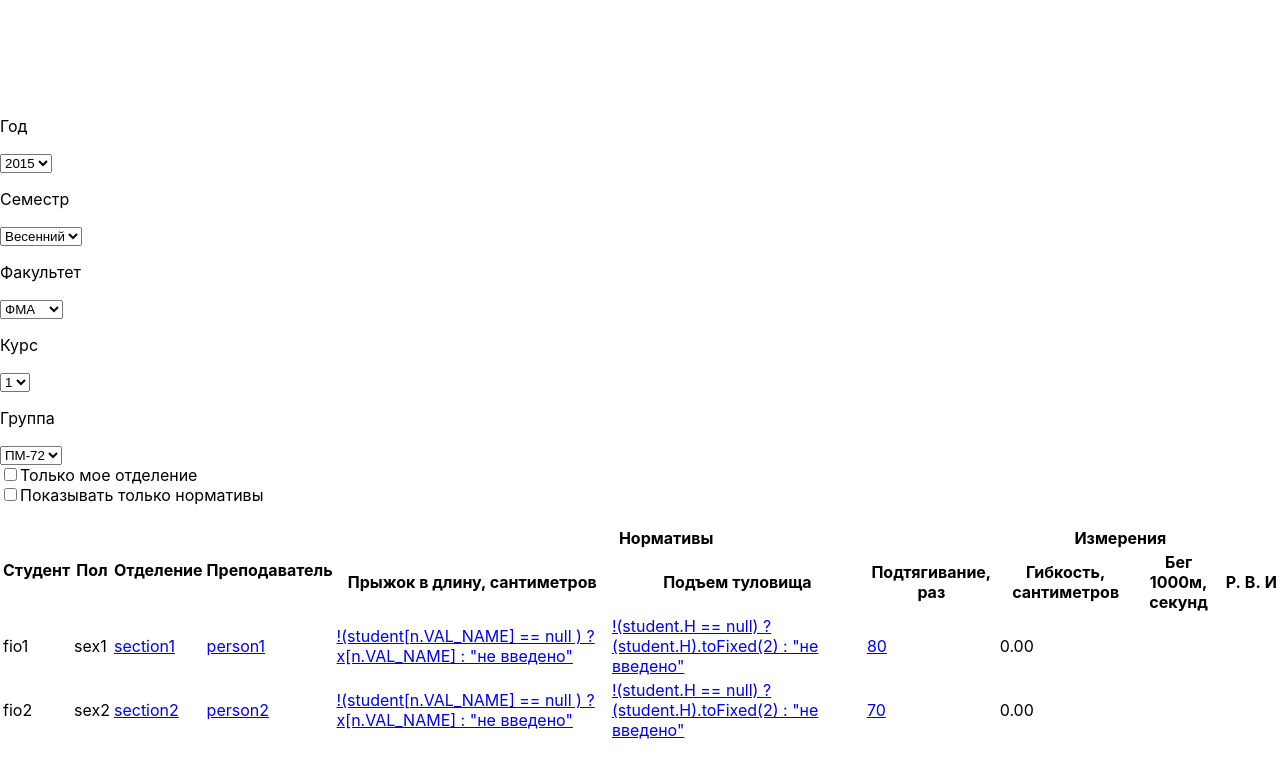
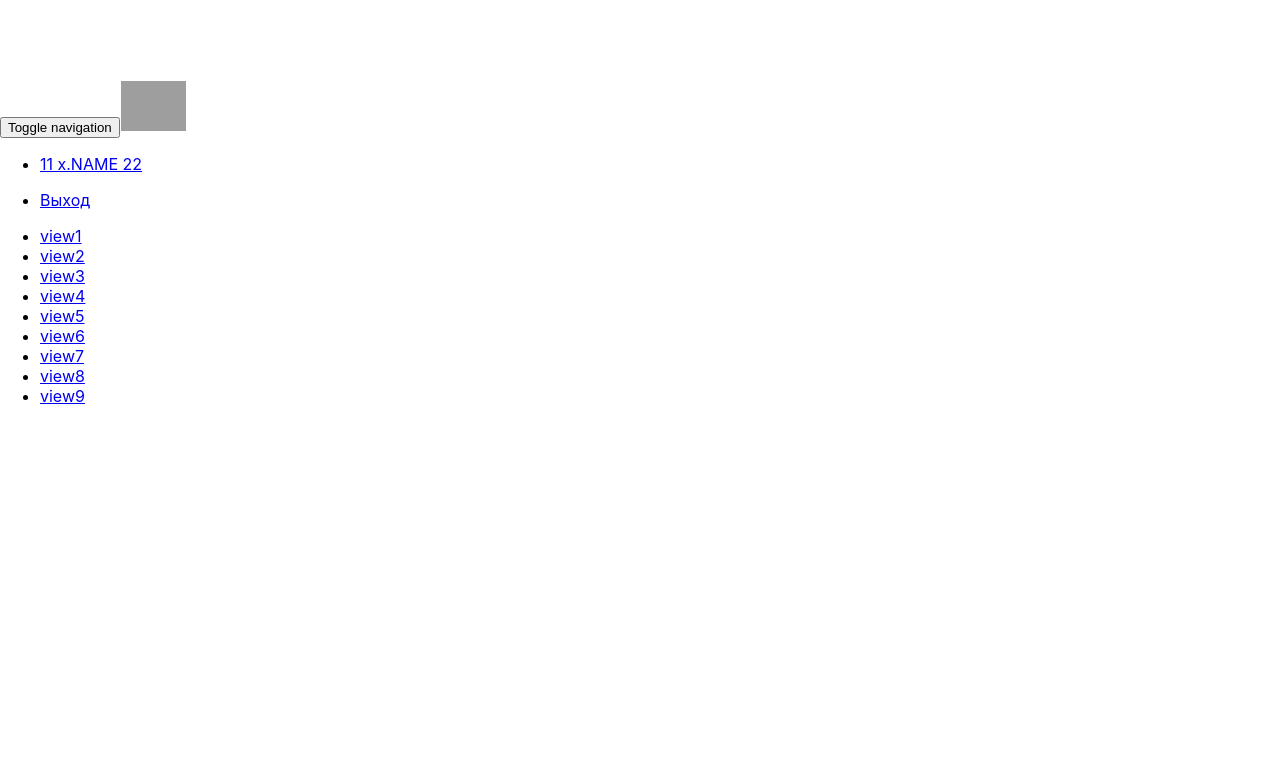
Before and after one commit to SergeiMironenko/ekn23, a React (Create React App) app: page / in a window 1280 px wide. Shown: the top 778 px of the page. Built offline with nearby package versions, Linux system fonts and the light colour scheme; grey boxes are pictures that could not be loaded.

Commit message:
add react-router

```diff
--- a/package.json
+++ b/package.json
@@ -8,6 +8,7 @@
     "@testing-library/user-event": "^13.5.0",
     "react": "^18.2.0",
     "react-dom": "^18.2.0",
+    "react-router-dom": "^6.10.0",
     "react-scripts": "5.0.1",
     "web-vitals": "^2.1.4"
   },
--- a/src/App.js
+++ b/src/App.js
@@ -1,6 +1,17 @@
 import React from 'react';
 import logo from './logo.svg';
 import './App.css';
+import { BrowserRouter, Routes, Route } from 'react-router-dom';
+import View1 from './view1/view1';
+import View2 from './view2/view2';
+import View3 from './view3/view3';
+import View4 from './view4/view4';
+import View5 from './view5/view5';
+import View6 from './view6/view6';
+import View7 from './view7/view7';
+import View8 from './view8/view8';
+import View9 from './view9/view9';
+import Links from './links/links';
 
 class App extends React.Component {
   constructor(props) {
@@ -43,7 +54,20 @@ class App extends React.Component {
           </div>
         </header>
         <div className="content">
-          <div ng-view></div>
+          <BrowserRouter>
+            <Routes>
+              <Route path='/' element={<Links />} />
+              <Route path='view1' element={<View1 />} />
+              <Route path='view2' element={<View2 />} />
+              <Route path='view3' element={<View3 />} />
+              <Route path='view4' element={<View4 />} />
+              <Route path='view5' element={<View5 />} />
+              <Route path='view6' element={<View6 />} />
+              <Route path='view7' element={<View7 />} />
+              <Route path='view8' element={<View8 />} />
+              <Route path='view9' element={<View9 />} />
+            </Routes>
+          </BrowserRouter>
         </div>
       </div>
     );
--- a/src/index.js
+++ b/src/index.js
@@ -2,29 +2,13 @@ import React from 'react';
 import ReactDOM from 'react-dom/client';
 import './index.css';
 import App from './App';
-import View1 from './view1/view1'
-import View2 from './view2/view2'
-import View4 from './view4/view4'
-import View5 from './view5/view5'
-import View6 from './view6/view6'
-import View7 from './view7/view7'
-import View8 from './view8/view8'
-import View9 from './view9/view9'
 import reportWebVitals from './reportWebVitals';
 
 const root = ReactDOM.createRoot(document.getElementById('root'));
 root.render(
+  // strict mode render twice
   <React.StrictMode>
-    {/* <App /> */}
-    {/* <View1 /> */}
-    <View2 />
-    {/* <View3 /> */}
-    {/* <View4 /> */}
-    {/* <View5 /> */}
-    {/* <View6 /> */}
-    {/* <View7 /> */}
-    {/* <View8 /> */}
-    {/* <View9 /> */}
+    <App />
   </React.StrictMode>
 );
 
--- /dev/null
+++ b/src/links/links.js
@@ -0,0 +1,21 @@
+import React from "react";
+
+class Links extends React.Component {
+    render() {
+        return (
+            <ul>
+                <li><a href="view1">view1</a></li>
+                <li><a href="view2">view2</a></li>
+                <li><a href="view3">view3</a></li>
+                <li><a href="view4">view4</a></li>
+                <li><a href="view5">view5</a></li>
+                <li><a href="view6">view6</a></li>
+                <li><a href="view7">view7</a></li>
+                <li><a href="view8">view8</a></li>
+                <li><a href="view9">view9</a></li>
+            </ul>
+        )
+    }
+}
+
+export default Links;
--- a/src/view2/view2.js
+++ b/src/view2/view2.js
@@ -1,108 +1,29 @@
 import React from 'react';
-
-function ThRender(props) {
-    if (props.show)
-        return <th
-            rowSpan={props.rowSpan}
-            colSpan={props.colSpan}
-        >
-            {props.value}
-        </th>;
-}
-
-function TdRender(props) {
-    if (props.show)
-        return <td
-            className={props.className}
-        >
-            {props.value}
-        </td>
-}
-
-function TrRender(props) {
-    let trList = Array(0);
-    props.students.forEach(student => {
-        trList.push(<tr ng-context-menu="menuStudents"
-        >
-            <TdRender show={true} className="col-md-2" value={student.FIO} />
-            <TdRender show={props.onlyNormatives} className="col-md-1" value={student.SEX} />
-            <TdRender
-                show={props.onlyNormatives}
-                className="col-md-1"
-                value={<a href="/"
-                    editable-select="x.FK_EKN_SECTIONS"
-                    e-ng-options="s.PK as s.NAME for s in sections"
-                    onbeforesave="updateStudentSections($data,x.FK_STUDENT)">
-                    {student.SECTION || "Не определено"}
-                </a>}
-            />
-            <TdRender
-                show={props.onlyNormatives}
-                className="col-md-2"
-                value={<a href="/"
-                    editable-select="x.ID_PERSON"
-                    edit-disabled="{{x.IS_PERSON_DISABLED}}"
-                    e-ng-options="s.IDPERSON as s.FIO for s in persons"
-                    onbeforesave="updateStudentPersons($data,x.FK_STUDENT)">
-                    {student.PERSON || "Не определено"}
-                </a>}
-            />
-            <TdRender
-                show={true}
-                className="col-md-1"
-                value={<a ng-if="!(x.SHOW_PRESS == 0 && n.PK == 2) && ! (x.SHOW_PODT == 0 && n.PK == 3)" href="/"
-                    editable-text="x[n.VAL_NAME]"
-                    onbeforesave="updateStudentsValue($data,x.FK_STUDENT,x[n.PK_NAME])">
-                    !(student[n.VAL_NAME] == null ) ? x[n.VAL_NAME]  : "не введено"
-                </a>}
-            />
-            <TdRender
-                show={true}
-                className="col-md-1"
-                value={<a href="/"
-                    editable-text="x.H"
-                    onbeforesave="updateStudentsH($data,x.FK_STUDENT)">
-                    !(student.H == null) ? (student.H).toFixed(2) : "не введено"
-                </a>}
-            />
-            <TdRender
-                show={true}
-                className="col-md-1"
-                value={<a href="/"
-                    editable-text="x.W"
-                    onbeforesave="updateStudentsW($data,x.FK_STUDENT)">
-                    {!(student.W == null) ? student.W : "не введено"}
-                </a>}
-            />
-            <TdRender
-                show={true}
-                className="col-md-1"
-                value={(student.W / (student.H * student.H)).toFixed(2)}
-            />
-        </tr>);
-    })
-    return trList;
-}
 
 class View2 extends React.Component {
     constructor(props) {
         super(props);
         this.state = {
-            onlyNormatives: true,
-            onlySections: true,
+            onlyNormatives: false,
+            onlySections: false,
             year: '',
             semester: '',
             faculty: '',
             course: '',
             group: '',
+            mySection: '',
+            sections: '',
         };
         this.onlyNormativesChange = this.onlyNormativesChange.bind(this);
         this.onlySectionsChange = this.onlySectionsChange.bind(this);
+
         this.yearChange = this.yearChange.bind(this);
         this.semesterChange = this.semesterChange.bind(this);
         this.facultyChange = this.facultyChange.bind(this);
         this.courseChange = this.courseChange.bind(this);
         this.groupChange = this.groupChange.bind(this);
+
+        this.setSections = this.setSections.bind(this);
     }
 
     onlyNormativesChange() {
@@ -137,17 +58,38 @@ class View2 extends React.Component {
         this.setState({ group: event.target.value });
     }
 
+    setSections(event) {
+        this.setState({ sections: event, mySection: event[0] });
+    }
+
+    componentDidMount() {
+        const sections = ["Легкая атлетика", "Баскетбол"];
+        this.setSections(sections);
+    }
+
     render() {
-        const years = [{ "PK": 2015, "NAME": "2015" }, { "PK": 2016, "NAME": "2016" }, { "PK": 2017, "NAME": "2017" }, { "PK": 2018, "NAME": "2018" }, { "PK": 2019, "NAME": "2019" }, { "PK": 2020, "NAME": "2020" }, { "PK": 2021, "NAME": "2021" }, { "PK": 2022, "NAME": "2022" }, { "PK": 2023, "NAME": "2023" }];
+        // Года
+        const years = [
+            { "PK": 2015, "NAME": "2015" },
+            { "PK": 2016, "NAME": "2016" },
+            { "PK": 2017, "NAME": "2017" },
+            { "PK": 2018, "NAME": "2018" },
+            { "PK": 2019, "NAME": "2019" },
+            { "PK": 2020, "NAME": "2020" },
+            { "PK": 2021, "NAME": "2021" },
+            { "PK": 2022, "NAME": "2022" },
+            { "PK": 2023, "NAME": "2023" }];
         const yearOptions = years.map((year, idx) => {
             return <option key={idx}>{year.NAME}</option>
         })
 
+        // Семестры
         const semesters = [{ "NSEM": 0, "NAME": "Весенний" }, { "NSEM": 1, "NAME": "Осенний" }];
         const semesterOptions = semesters.map((semester, idx) => {
             return <option key={idx}>{semester.NAME}</option>
         })
 
+        // Факультеты
         const faculties = [
             { "id": "ФМА", "type": "step" },
             { "id": "ФБ", "type": "step" },
@@ -165,16 +107,19 @@ class View2 extends React.Component {
             return <option key={idx}>{faculty.id}</option>
         })
 
+        // Курсы
         const courses = [{ "PK": 1, "NAME": "1" }, { "PK": 2, "NAME": "2" }, { "PK": 3, "NAME": "3" }, { "PK": 4, "NAME": "4" }];
         const courseOptions = courses.map((course, idx) => {
             return <option key={idx}>{course.NAME}</option>
         })
 
+        // Группы
         const groups = ["ПМ-72", "ПМ-91"];
         const groupOptions = groups.map((group, idx) => {
             return <option key={idx}>{group}</option>
         })
 
+        // Нормативы
         const normatives = [
             "Прыжок в длину, сантиметров",
             "Подъем туловища",
@@ -184,17 +129,21 @@ class View2 extends React.Component {
         ]
         const normativeList = normatives.map((normative) => <th>{normative}</th>);
 
+        // Отделения
+        const sections = this.state.sections;
+
+        // Студенты
         const students = [{
             "FIO": "fio1",
-            "SEX": "sex1",
-            "SECTION": "section1",
+            "SEX": "м",
+            "SECTION": sections[0],
             "PERSON": "person1",
             "H": "180",
             "W": "80",
         }, {
             "FIO": "fio2",
-            "SEX": "sex2",
-            "SECTION": "section2",
+            "SEX": "ж",
+            "SECTION": sections[1],
             "PERSON": "person2",
             "H": "170",
             "W": "70",
@@ -267,9 +216,9 @@ class View2 extends React.Component {
                 <table className="table table-hover">
                     <tr>
                         <ThRender show={true} rowSpan={2} value="Студент" />
-                        <ThRender show={this.state.onlyNormatives} rowSpan={2} value="Пол" />
-                        <ThRender show={this.state.onlyNormatives} rowSpan={2} value="Отделение" />
-                        <ThRender show={this.state.onlyNormatives} rowSpan={2} value="Преподаватель" />
+                        <ThRender show={!this.state.onlyNormatives} rowSpan={2} value="Пол" />
+                        <ThRender show={!this.state.onlyNormatives} rowSpan={2} value="Отделение" />
+                        <ThRender show={!this.state.onlyNormatives} rowSpan={2} value="Преподаватель" />
                         <ThRender show={true} colSpan={3} value="Нормативы" />
                         <ThRender show={true} colSpan={3} value="Измерения" />
                     </tr>
@@ -279,11 +228,103 @@ class View2 extends React.Component {
                         <th>В.</th>
                         <th>И</th>
                     </tr>
-                    <TrRender students={students} onlyNormatives={this.state.onlyNormatives} />
+                    <TrRender
+                        students={students}
+                        onlyNormatives={this.state.onlyNormatives}
+                        onlySections={this.state.onlySections}
+                        mySection={this.state.mySection}
+                    />
                 </table>
             </div>
         )
     }
 }
 
+function ThRender(props) {
+    if (props.show)
+        return <th
+            rowSpan={props.rowSpan}
+            colSpan={props.colSpan}
+        >
+            {props.value}
+        </th>;
+}
+
+function TdRender(props) {
+    if (props.show)
+        return <td
+            className={props.className}
+        >
+            {props.value}
+        </td>
+}
+
+function TrRender(props) {
+    let trList = Array(0);
+    props.students.forEach(student => {
+        console.log(props.onlySections, student.SECTION, props.mySection);
+        if (!props.onlySections || student.SECTION === props.mySection) {
+            trList.push(<tr ng-context-menu="menuStudents"
+            >
+                <TdRender show={true} className="col-md-2" value={student.FIO} />
+                <TdRender show={!props.onlyNormatives} className="col-md-1" value={student.SEX} />
+                <TdRender
+                    show={!props.onlyNormatives}
+                    className="col-md-1"
+                    value={<a href="/"
+                        editable-select="x.FK_EKN_SECTIONS"
+                        e-ng-options="s.PK as s.NAME for s in sections"
+                        onbeforesave="updateStudentSections($data,x.FK_STUDENT)">
+                        {student.SECTION || "Не определено"}
+                    </a>}
+                />
+                <TdRender
+                    show={!props.onlyNormatives}
+                    className="col-md-2"
+                    value={<a href="/"
+                        editable-select="x.ID_PERSON"
+                        edit-disabled="{{x.IS_PERSON_DISABLED}}"
+                        e-ng-options="s.IDPERSON as s.FIO for s in persons"
+                        onbeforesave="updateStudentPersons($data,x.FK_STUDENT)">
+                        {student.PERSON || "Не определено"}
+                    </a>}
+                />
+                <TdRender
+                    show={true}
+                    className="col-md-1"
+                    value={<a ng-if="!(x.SHOW_PRESS == 0 && n.PK == 2) && ! (x.SHOW_PODT == 0 && n.PK == 3)" href="/"
+                        editable-text="x[n.VAL_NAME]"
+                        onbeforesave="updateStudentsValue($data,x.FK_STUDENT,x[n.PK_NAME])">
+                        !(student[n.VAL_NAME] == null ) ? x[n.VAL_NAME]  : "не введено"
+                    </a>}
+                />
+                <TdRender
+                    show={true}
+                    className="col-md-1"
+                    value={<a href="/"
+                        editable-text="x.H"
+                        onbeforesave="updateStudentsH($data,x.FK_STUDENT)">
+                        !(student.H == null) ? (student.H).toFixed(2) : "не введено"
+                    </a>}
+                />
+                <TdRender
+                    show={true}
+                    className="col-md-1"
+                    value={<a href="/"
+                        editable-text="x.W"
+                        onbeforesave="updateStudentsW($data,x.FK_STUDENT)">
+                        {!(student.W == null) ? student.W : "не введено"}
+                    </a>}
+                />
+                <TdRender
+                    show={true}
+                    className="col-md-1"
+                    value={(student.W / (student.H * student.H)).toFixed(2)}
+                />
+            </tr>);
+        }
+    })
+    return trList;
+}
+
 export default View2;
--- a/src/view3/view3.js
+++ b/src/view3/view3.js
@@ -6,6 +6,7 @@ class View3 extends React.Component {
     }
 
     render() {
+        console.log(3);
         return (
             <div>
                 <table className="table table-hover">
```
Also changed, not shown: 1 other file (tests, documents, lock files or other folders).
